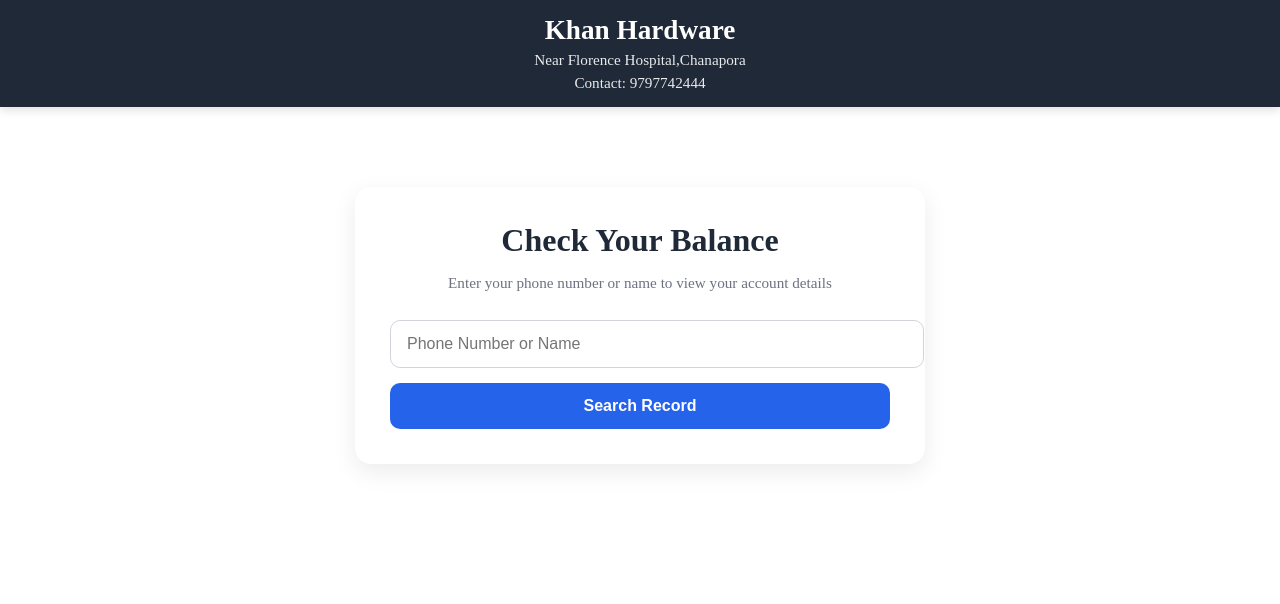
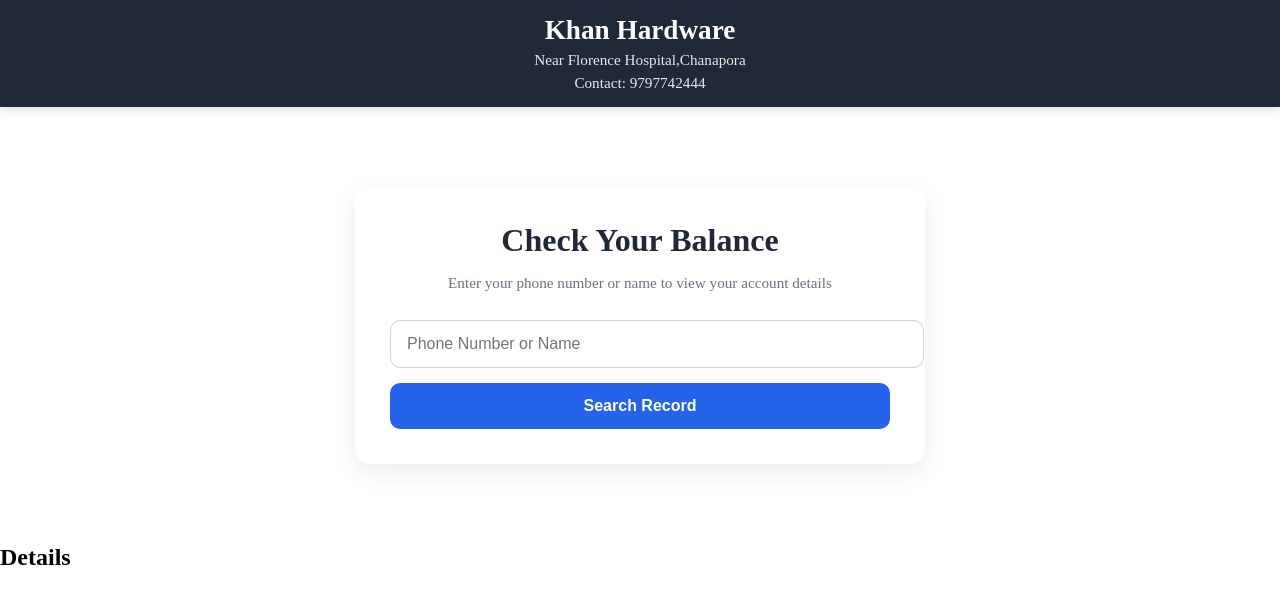
Before and after one commit to Mehranmir1750/Khan-Hardware, a React app in the folder frontend/: page / in a window 1280 px wide. Shown: the top 604 px of the page. Built offline with nearby package versions, Linux system fonts and the light colour scheme; the HTML template or start-up script is replaced by a standard one.

Commit message:
started working on detail page

```diff
--- a/frontend/package.json
+++ b/frontend/package.json
@@ -11,7 +11,9 @@
   },
   "dependencies": {
     "react": "^19.2.6",
-    "react-dom": "^19.2.6"
+    "react-dom": "^19.2.6",
+    "react-router-dom": "^7.17.0",
+    "routes": "^2.1.0"
   },
   "devDependencies": {
     "@eslint/js": "^10.0.1",
--- a/frontend/src/App.jsx
+++ b/frontend/src/App.jsx
@@ -1,11 +1,20 @@
 import { useState } from 'react'
 import Home from './pages/Home'
+import { BrowserRouter } from "react-router-dom";
+import { Routes, Route } from "react-router-dom";
+import Details from './components/Details';
+
 
 function App() {
 
   return (
     <>
-  <Home/>
+
+     <Routes>
+      <Route path="/" element={<Home />} />
+      <Route path="/details" element={<Details />} />
+    </Routes>
+
 
     </>
   )
--- /dev/null
+++ b/frontend/src/components/Details.jsx
@@ -0,0 +1,24 @@
+import Navbar from "./Navbar";
+
+
+
+export default function Details(
+    {detail}
+){
+    return (
+        <>
+
+        <div className="detail_component">
+            <h2 className="detail_heading">Details</h2>
+            <h6 className="item_details">{detail?.item}</h6>
+            <h6 className="item_details">{detail?.quantity}</h6>
+            <h6 className="item_details">{detail?.price}</h6>
+        </div>
+
+
+
+
+        </>
+    )
+
+}
--- a/frontend/src/main.jsx
+++ b/frontend/src/main.jsx
@@ -1,10 +1,12 @@
-import { StrictMode } from 'react'
+import ReactDOM from "react-dom/client";
 import { createRoot } from 'react-dom/client'
+import { BrowserRouter } from "react-router-dom";
 
 import App from './App.jsx'
 
 createRoot(document.getElementById('root')).render(
-  <StrictMode>
-    <App />
-  </StrictMode>,
+  <BrowserRouter>
+  <App/>
+
+  </BrowserRouter>
 )
--- a/frontend/src/pages/Home.jsx
+++ b/frontend/src/pages/Home.jsx
@@ -3,12 +3,17 @@ import { useState } from "react";
 import Navbar from "../components/Navbar";
 import SearchBox from "../components/SearchBox";
 import BalanceCard from "../components/BalanceCard";
+import { useNavigate } from "react-router-dom";
+import Details from "../components/Details";
 
 
 export default function Home() {
 
+  const navigate = useNavigate();
+
   const [search, setSearch] = useState("");
   const [customer, setCustomer] = useState(null);
+  const [detail, setDetail] = useState(null);
 
   const handleSearch = () => {
 
@@ -24,8 +29,20 @@ export default function Home() {
       balance: 12500,
     });
 
+    setDetail({
+      item: "Iron Nails",
+      price: 300,
+      quantity: 4
+
+    })
+
     console.log(search);
   };
+
+     const onViewDetails = () =>{
+      navigate("/details")
+
+    };
 
   return (
     <>
@@ -40,10 +57,15 @@ export default function Home() {
       {customer && (
         <BalanceCard
         customer={customer}
-         onViewDetails={() => console.log("View Details")}
+        onViewDetails={onViewDetails}
+        detail = {detail}
       />
 
       )}
+
+      <Details
+      detail={detail}
+      />
     </>
   );
 }
```
Also changed, not shown: 1 other file (tests, documents, lock files or other folders).
